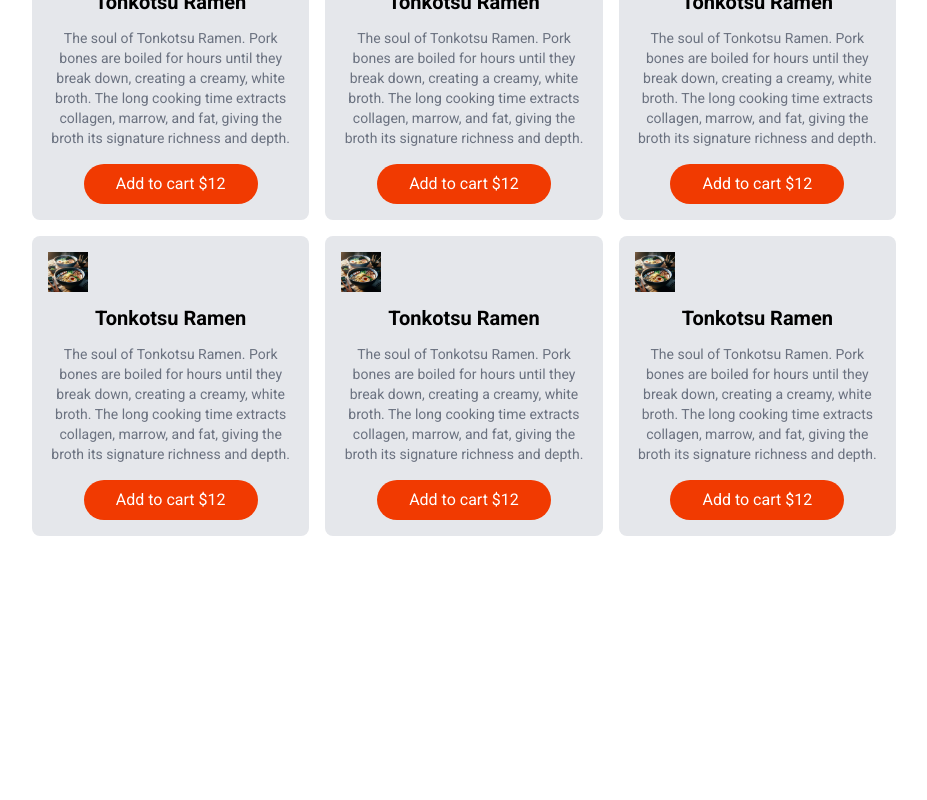
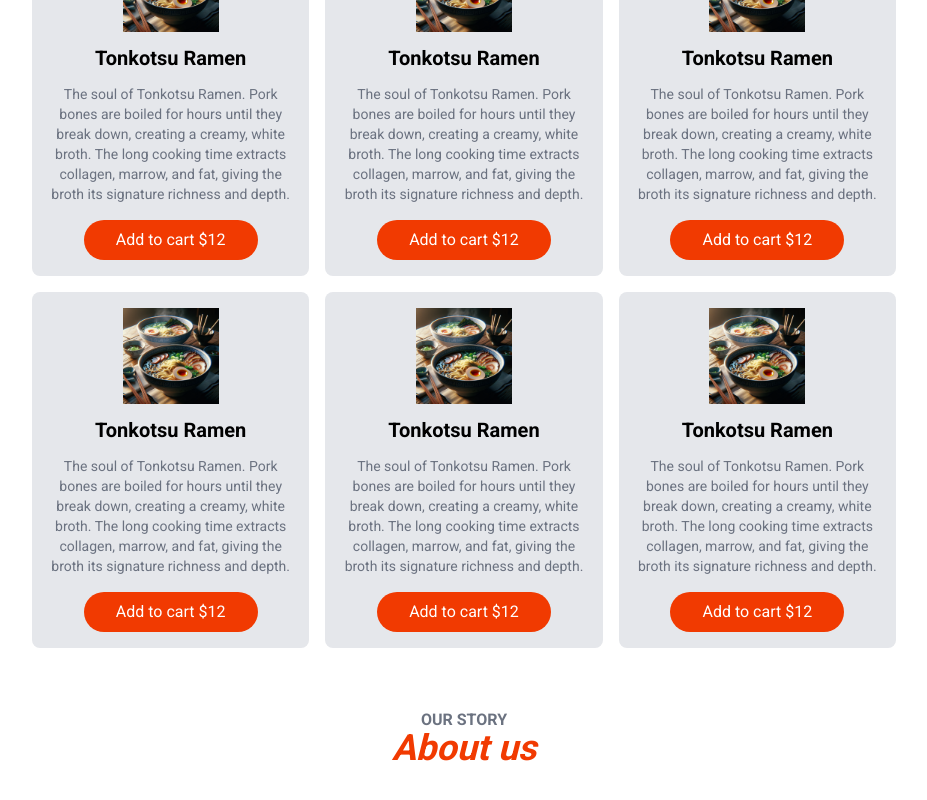
Before and after one commit to 1x55/ramenhouse, a Next.js app: page / in a window 1280 px wide. Shown: the part 584-1384 px from the top of the page, without its empty margins (176-1103 px from the left). Before the commit the page ends 1136 px from the top, so only its background shows below. Built offline with nearby package versions, Linux system fonts and the light colour scheme.

Commit message:
added SectionHeader component

```diff
--- a/src/app/page.js
+++ b/src/app/page.js
@@ -1,6 +1,7 @@
 import Header from "@/components/layout/header"
 import Hero from "@/components/layout/hero"
 import HomeMenu from "@/components/layout/HomeMenu"
+import SectionHeaders from "@/components/layout/SectionHeaders"
 
 export default function Home() {
   return (
@@ -8,6 +9,12 @@ export default function Home() {
       <Header />
       <Hero />
       <HomeMenu />
+      <section className="text-center my-16">
+        <SectionHeaders
+         subHeader={'Our story'}
+         mainHeader={'About us'}
+        />
+      </section>
     </>
     )
 }
--- a/src/components/layout/HomeMenu.js
+++ b/src/components/layout/HomeMenu.js
@@ -1,5 +1,6 @@
 import Image from "next/image";
 import MenuItem from "../menu/MenuItem";
+import SectionHeaders from "./SectionHeaders";
 
 export default function HomeMenu() {
     return (
@@ -13,11 +14,10 @@ export default function HomeMenu() {
             <Image src={'/ramen.png'} width={109} height={189} alt ={'ramen'} />
             </div>
         </div>
-       <div className="text-center">
-        <h3 className="uppercase text-gray-500 font-semibold leading-4 mt-4">
-            Check out
-        </h3>
-        <h2 className="text-primary font-bold text-4xl italic mb-4">Menu</h2>
+       <div className="text-center mb-4">
+        <SectionHeaders
+            subHeader={'check out'}
+            mainHeader={'Menu'} />
        </div>
 
         <div className='grid grid-cols-3 gap-4'>
--- /dev/null
+++ b/src/components/layout/SectionHeaders.js
@@ -0,0 +1,12 @@
+export default function SectionHeaders({subHeader, mainHeader}) {
+    return (
+        <>
+        <h3 className="uppercase text-gray-500 font-semibold leading-4 mt-4">
+            {subHeader}
+        </h3>
+        <h2 className="text-primary font-bold text-4xl italic mb-4">
+            {mainHeader}
+        </h2>
+        </>
+    );
+}
--- a/src/components/menu/MenuItem.js
+++ b/src/components/menu/MenuItem.js
@@ -2,8 +2,9 @@ export default function MenuItem() {
     return (
         <div className="bg-gray-200 p-4 rounded-lg text-center hover:bg-white hover:shadow-md hover:shadow-black/25 transition-all">
 
+        {/* center image */}
         <div className="text-center">
-            <img src = "/ramen.png" className="max-h-auto max-h-10" alt="ramen"/>
+            <img src = "/ramen.png" className="max-h-auto max-h-24 block mx-auto" alt="ramen"/>
         </div>
 
         <h4 className="font-semibold text-xl my-3">Tonkotsu Ramen</h4>
```
